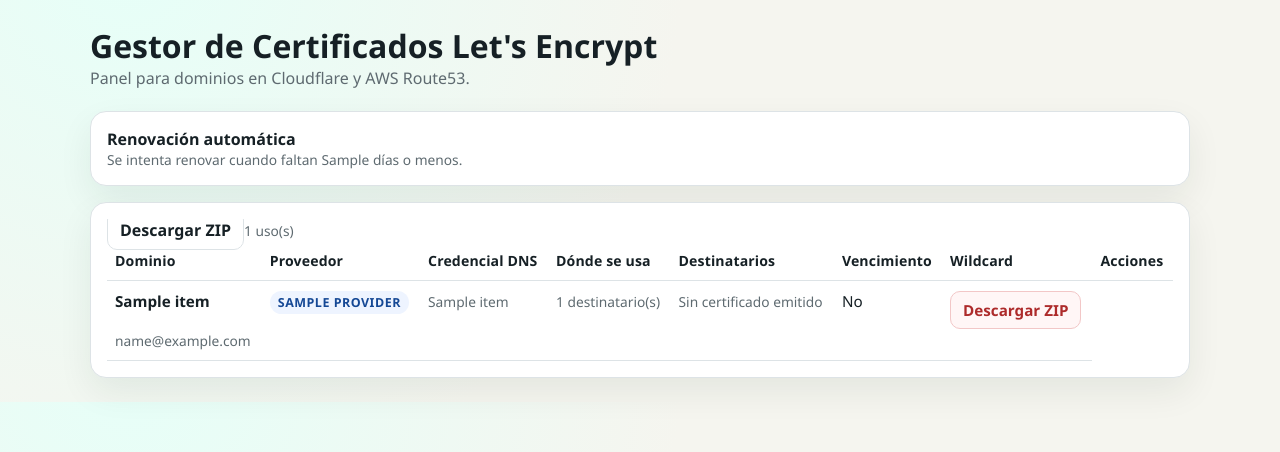
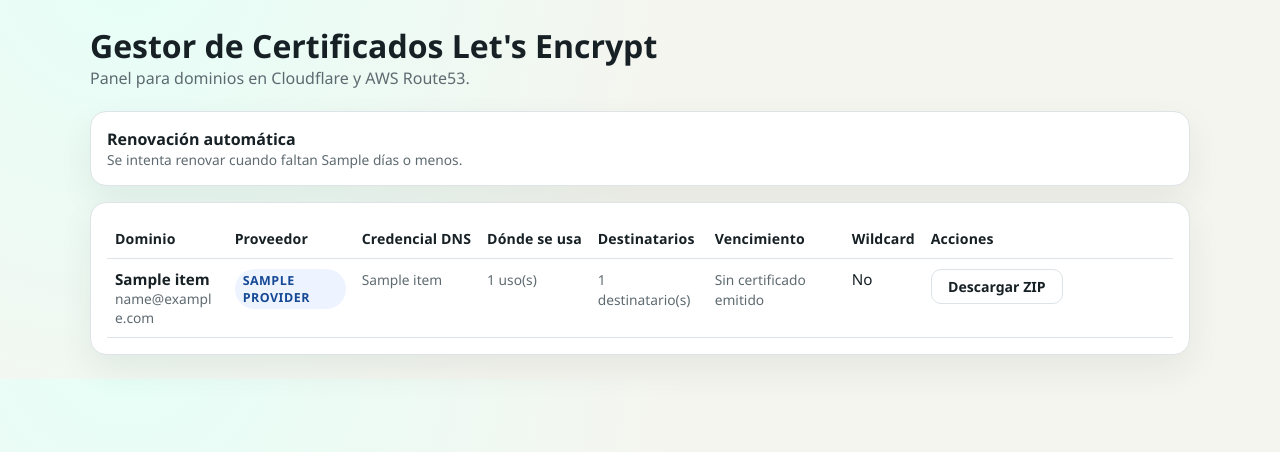
Before and after one commit to calamza/cert-panel, a Flask app: template templates/index.html in a window 1280 px wide. Shown: the top 452 px of the page. Run offline with Flask 3, Linux system fonts and the light colour scheme; the template is opened without the code that fills it: most values are stand-ins (such as "Sample title", 1, 10 or a date in 2020); parts of the project's set-up code (start-up, migrations or seed data) failed here and were passed over.

Commit message:
ajustes visuales

```diff
--- a/templates/index.html
+++ b/templates/index.html
@@ -34,12 +34,12 @@
       {% for item in domains %}
         <tr>
           <td class="cell-domain">
-          <strong>{{ item.domain_name }}</strong><br>
+            <strong>{{ item.domain_name }}</strong>
             <span class="small">{{ item.contact_email }}</span>
             {% if item.last_error %}
               <details>
                 <summary class="small" style="color:#ad2b2b;cursor:pointer;">Ver último error</summary>
-              <div class="action-grid">
+                <pre style="white-space: pre-wrap; font-size: 0.82rem;">{{ item.last_error }}</pre>
               </details>
             {% endif %}
           </td>
@@ -53,7 +53,7 @@
               <span class="small">Sin credencial asignada</span>
             {% endif %}
           </td>
-                <a class="btn" href="{{ url_for('download', domain_id=item.id) }}">Descargar ZIP</a>
+          <td>
             {% if item.usage_count > 0 %}
               <span class="small">{{ item.usage_count }} uso(s)</span>
             {% else %}
@@ -77,7 +77,7 @@
           </td>
           <td>{{ 'Sí' if item.include_wildcard else 'No' }}</td>
           <td>
-          <div class="row">
+            <div class="action-grid">
               {% if can_manage %}
                 <form method="post" action="{{ url_for('issue', domain_id=item.id) }}">
                   <button class="btn" type="submit">Emitir</button>
@@ -91,7 +91,7 @@
                   <button class="btn warn" type="submit">Eliminar</button>
                 </form>
               {% endif %}
-            <a class="btn warn" href="{{ url_for('download', domain_id=item.id) }}">Descargar ZIP</a>
+              <a class="btn" href="{{ url_for('download', domain_id=item.id) }}">Descargar ZIP</a>
             </div>
           </td>
         </tr>
```
Lines whose indentation alone changed are shown as unchanged.
